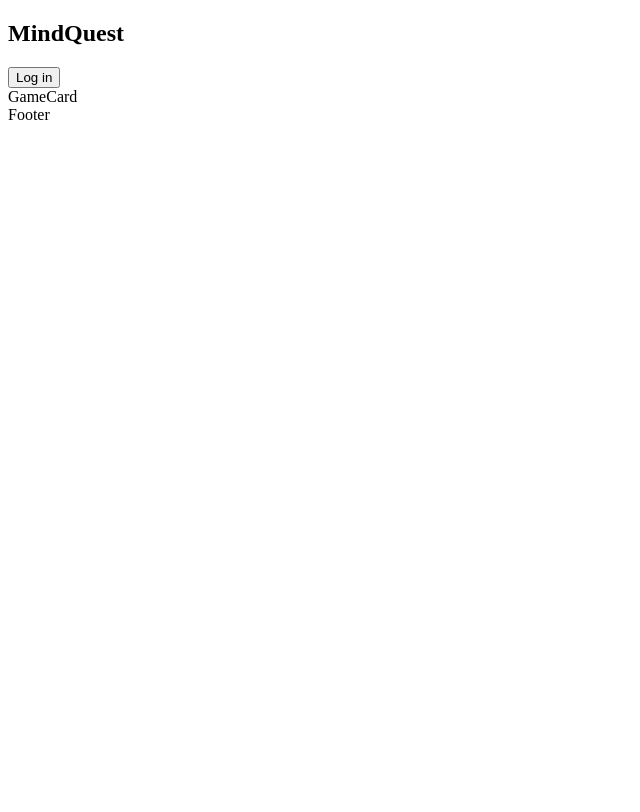
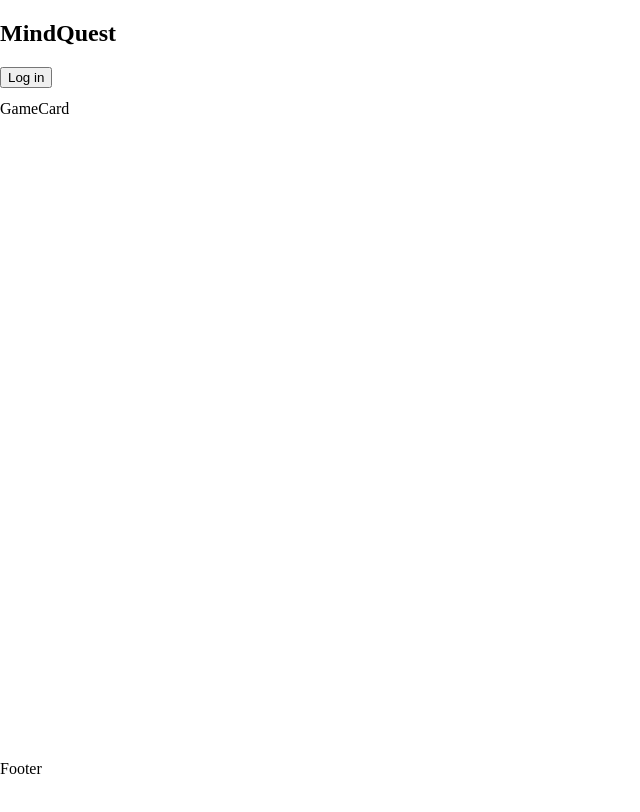
Before and after one commit to yanakolajara/mindquest-frontend, a React (Create React App) app: page / in a window 1280 px wide. Shown: the top 812 px of the page, without its empty margins (0-640 px from the left). Built offline with nearby package versions, Linux system fonts and the light colour scheme.

Commit message:
feature: app basic layout

```diff
--- a/package.json
+++ b/package.json
@@ -16,6 +16,7 @@
     "react-dom": "^18.3.1",
     "react-router-dom": "^6.26.0",
     "react-scripts": "5.0.1",
+    "sass": "^1.77.8",
     "typescript": "^4.9.5",
     "web-vitals": "^2.1.4"
   },
--- /dev/null
+++ b/src/App.scss
@@ -0,0 +1,20 @@
+html {
+  scroll-behavior: smooth;
+  scroll-padding-top: 100px;
+
+  body {
+    margin: 0;
+  }
+}
+
+.App {
+  display: grid;
+  grid-template-rows: 100px auto 200px;
+  min-height: 120vh;
+  .navbar {
+  }
+  .app-content {
+  }
+  .footer {
+  }
+}
--- a/src/App.tsx
+++ b/src/App.tsx
@@ -3,14 +3,17 @@ import { Route, Routes } from 'react-router-dom';
 import Home from './routes/Home/Home';
 import Navbar from './components/Navbar/Navbar';
 import Footer from './components/Footer/Footer';
+import './App.scss';
 
 function App() {
   return (
     <div className='App'>
       <Navbar />
-      <Routes>
-        <Route path='/' element={<Home />} />
-      </Routes>
+      <div className='app-content'>
+        <Routes>
+          <Route path='/' element={<Home />} />
+        </Routes>
+      </div>
       <Footer />
     </div>
   );
--- a/src/components/Footer/Footer.tsx
+++ b/src/components/Footer/Footer.tsx
@@ -3,5 +3,5 @@ import React from 'react';
 type Props = {};
 
 export default function Footer({}: Props) {
-  return <footer>Footer</footer>;
+  return <footer className='footer'>Footer</footer>;
 }
--- a/src/components/Navbar/Navbar.tsx
+++ b/src/components/Navbar/Navbar.tsx
@@ -4,7 +4,7 @@ type Props = {};
 
 export default function Navbar(props: Props): JSX.Element {
   return (
-    <nav>
+    <nav className='navbar'>
       <h1>MindQuest</h1>
       <button>Log in</button>
     </nav>
```
Also changed, not shown: 1 other file (tests, documents, lock files or other folders).
